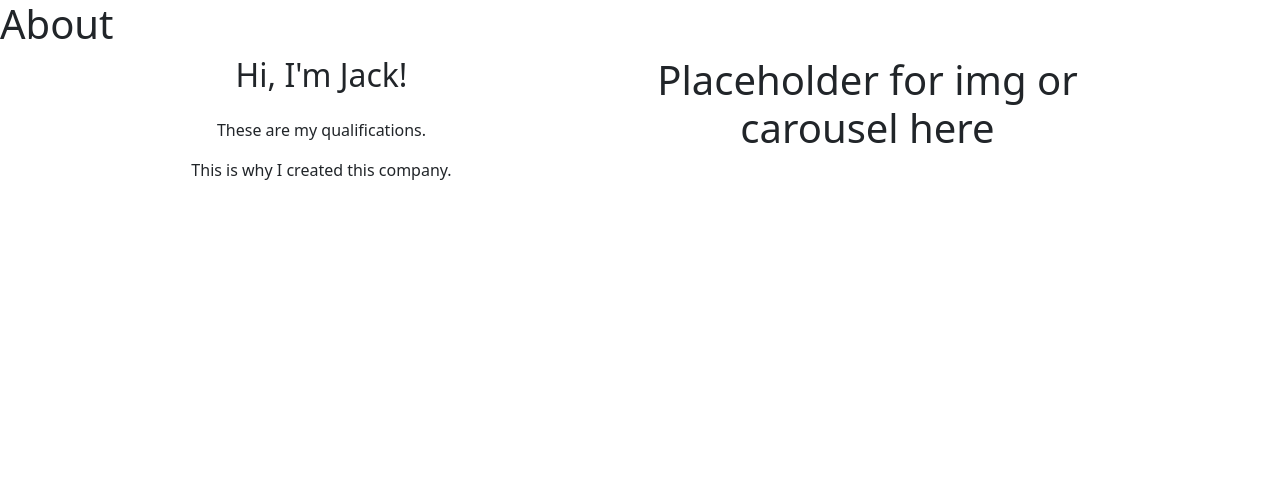
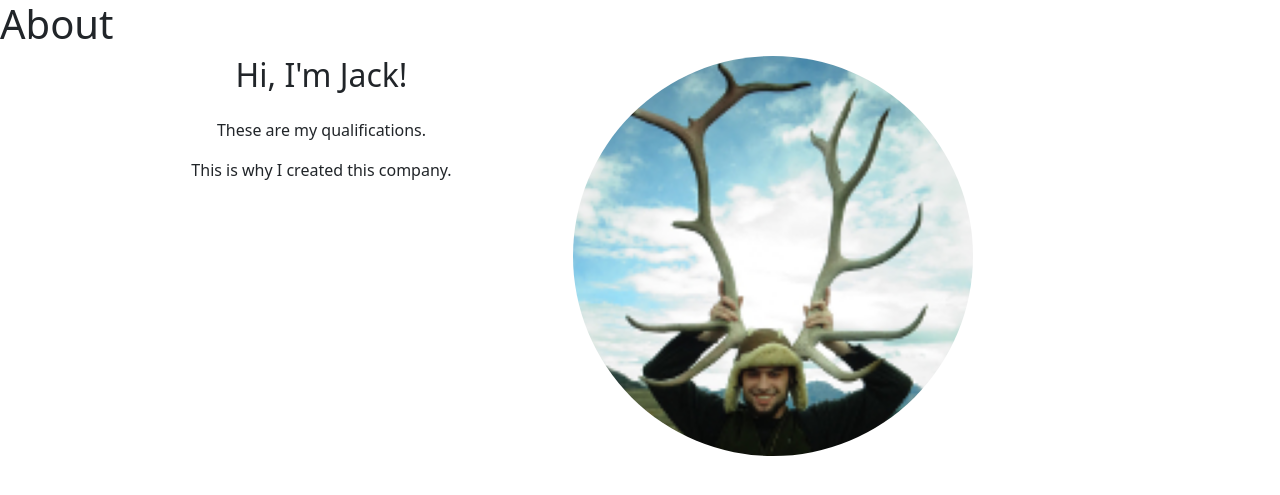
Before and after one commit to jlstern3/jacks_website, a Django app: page /about in a window 1280 px wide. Shown: the top 495 px of the page. Run offline with Django 3.2, Linux system fonts and the light colour scheme.

Commit message:
Placeholder About img added and formatted

```diff
--- a/jacks_website_proj/company_app/static/styles.css
+++ b/jacks_website_proj/company_app/static/styles.css
@@ -3,6 +3,7 @@
     margin: 0;
 }
 
+/* Home Page */
 .header_photo{
     background-image: url("/static/img/Lichen.jpg");
     width: 100%;
@@ -23,3 +24,12 @@
     color: black;
     text-align: center;
 }
+
+/* About Page */
+#jack_pic{
+    background-image: url("/static/img/Jack.jpg");
+    height: 400px;
+    width: 400px;
+    border-radius: 100%;
+    background-size: cover;
+}
--- a/jacks_website_proj/company_app/templates/about.html
+++ b/jacks_website_proj/company_app/templates/about.html
@@ -8,6 +8,9 @@
     <!-- BOOTSTRAP -->
     <link href="https://cdn.jsdelivr.net/npm/bootstrap@5.0.0-beta3/dist/css/bootstrap.min.css" rel="stylesheet"
         integrity="sha384-eOJMYsd53ii+scO/bJGFsiCZc+5NDVN2yr8+0RDqr0Ql0h+rP48ckxlpbzKgwra6" crossorigin="anonymous">
+    <!-- CSS -->
+    {% load static %}
+    <link rel="stylesheet" href="{% static 'styles.css' %}">
     <title>Cedar & Crow - Programs</title>
 </head>
 
@@ -24,7 +27,7 @@
                     <p>This is why I created this company.</p>
                 </div>
                 <div class="col">
-                    <h1>Placeholder for img or carousel here</h1>
+                    <h1 id="jack_pic"></h1>
                 </div>
             </div>
         </div>
```
